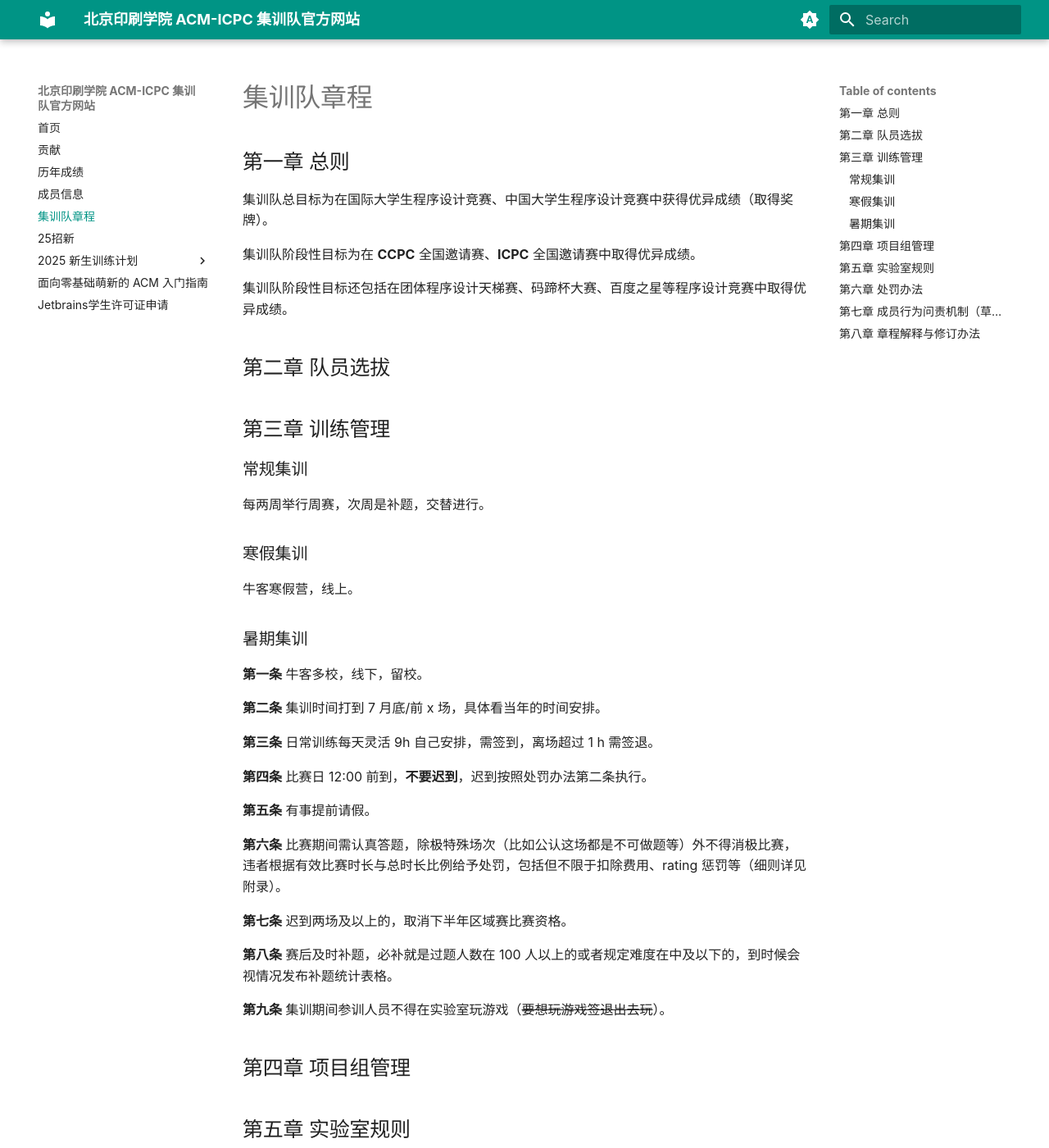
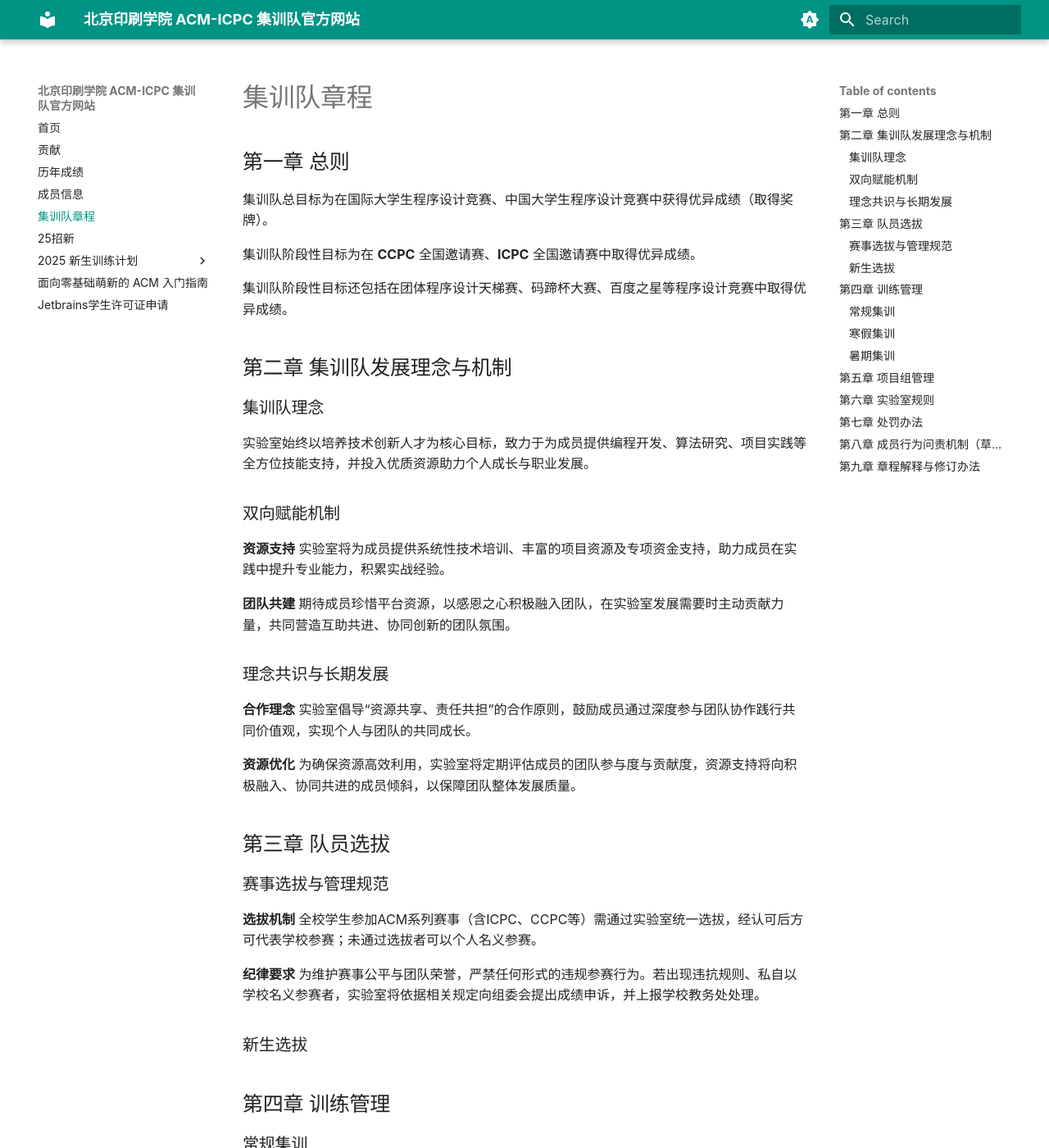
Before and after one commit to bigcicpc/BIGC_ACM_OFFICIAL_SITE, an MkDocs documentation site: the page built from docs/rules.md, in a window 1280 px wide and 1400 px high. Shown: the whole window at 82% size. Built offline with MkDocs 1.6.1 and Material for MkDocs 9.7.7, drawn with Linux system fonts in a browser that asks for light colours; some of the changed text lies outside the part shown.

Commit message:
docs: 更新集训队章程，补充发展理念与机制以及赛事选拔相关内容

```diff
--- a/docs/rules.md
+++ b/docs/rules.md
@@ -6,11 +6,35 @@
 
 集训队阶段性目标还包括在团体程序设计天梯赛、码蹄杯大赛、百度之星等程序设计竞赛中取得优异成绩。
 
-## 第二章 队员选拔
+## 第二章 集训队发展理念与机制
+
+### 集训队理念
+
+实验室始终以培养技术创新人才为核心目标，致力于为成员提供编程开发、算法研究、项目实践等全方位技能支持，并投入优质资源助力个人成长与职业发展。
+
+### 双向赋能机制
+
+**资源支持** 实验室将为成员提供系统性技术培训、丰富的项目资源及专项资金支持，助力成员在实践中提升专业能力，积累实战经验。
+
+**团队共建** 期待成员珍惜平台资源，以感恩之心积极融入团队，在实验室发展需要时主动贡献力量，共同营造互助共进、协同创新的团队氛围。
+
+### 理念共识与长期发展
+**合作理念** 实验室倡导“资源共享、责任共担”的合作原则，鼓励成员通过深度参与团队协作践行共同价值观，实现个人与团队的共同成长。
+
+**资源优化** 为确保资源高效利用，实验室将定期评估成员的团队参与度与贡献度，资源支持将向积极融入、协同共进的成员倾斜，以保障团队整体发展质量。
+
+## 第三章 队员选拔
+
+### 赛事选拔与管理规范
+**选拔机制** 全校学生参加ACM系列赛事（含ICPC、CCPC等）需通过实验室统一选拔，经认可后方可代表学校参赛；未通过选拔者可以个人名义参赛。
+
+**纪律要求** 为维护赛事公平与团队荣誉，严禁任何形式的违规参赛行为。若出现违抗规则、私自以学校名义参赛者，实验室将依据相关规定向组委会提出成绩申诉，并上报学校教务处处理。
+
+### 新生选拔
 
 <!-- 待补充 -->
 
-## 第三章 训练管理
+## 第四章 训练管理
 
 ### 常规集训
 
@@ -111,7 +135,7 @@
 
 若成员行为频繁被反馈但处理不及时，上一任队长有权越过现任队长、及副队长直接对该人员进行处理。
 
-## 第八章 章程解释与修订办法
+## 第九章 章程解释与修订办法
 
 **第一条** 本章程的最终解释权归集训队管理组所有。管理组包括前任队长，现任队长、副队长等核心成员组成。
 
```
Also changed, not shown: other parts of docs/rules.md (+4 -4 lines).
